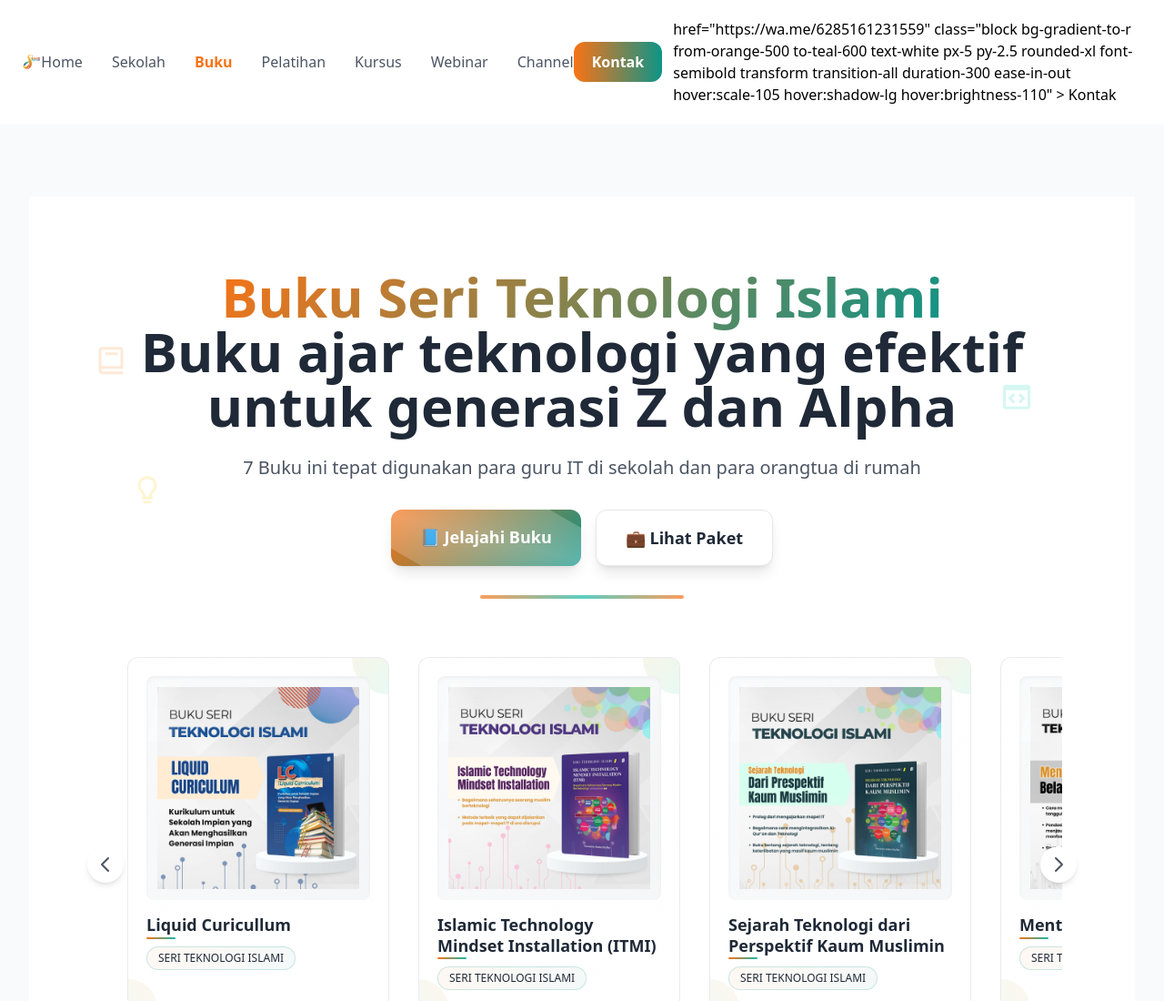
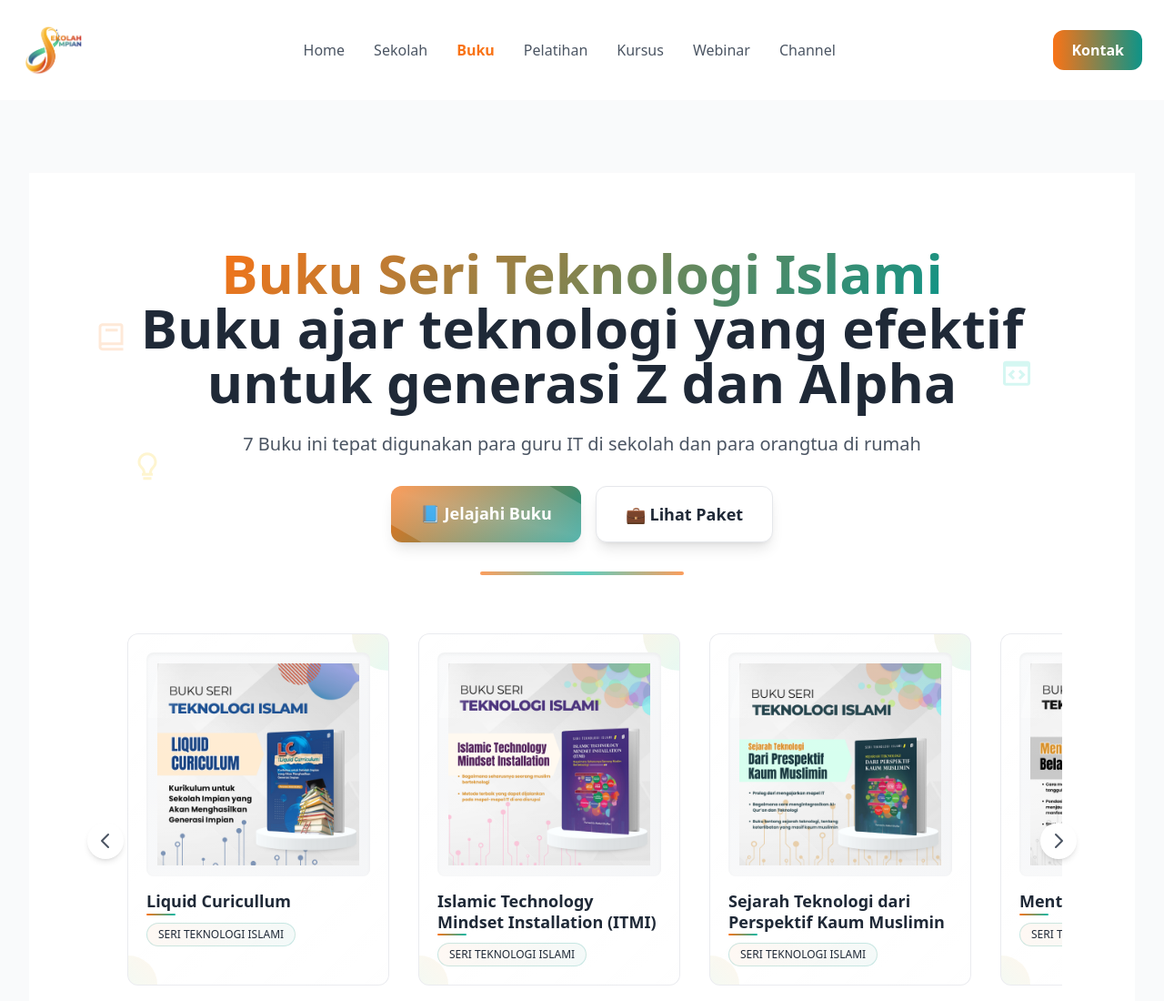
Before and after one commit to uwanmhry/islamic-it-school, a plain HTML site: page buku.html in a window 1280 px wide. Shown: the top 1100 px of the page at 91% size. Drawn offline with nearby package versions, Linux system fonts and the light colour scheme.

Commit message:
Update buku.html

```diff
--- a/buku.html
+++ b/buku.html
@@ -301,10 +301,6 @@
             Kontak
           </a>
 
-            href="https://wa.me/6285161231559"
-            class="block bg-gradient-to-r from-orange-500 to-teal-600 text-white px-5 py-2.5 rounded-xl font-semibold transform transition-all duration-300 ease-in-out hover:scale-105 hover:shadow-lg hover:brightness-110"
-          >
-            Kontak
           </a>
 
           </div>
```
